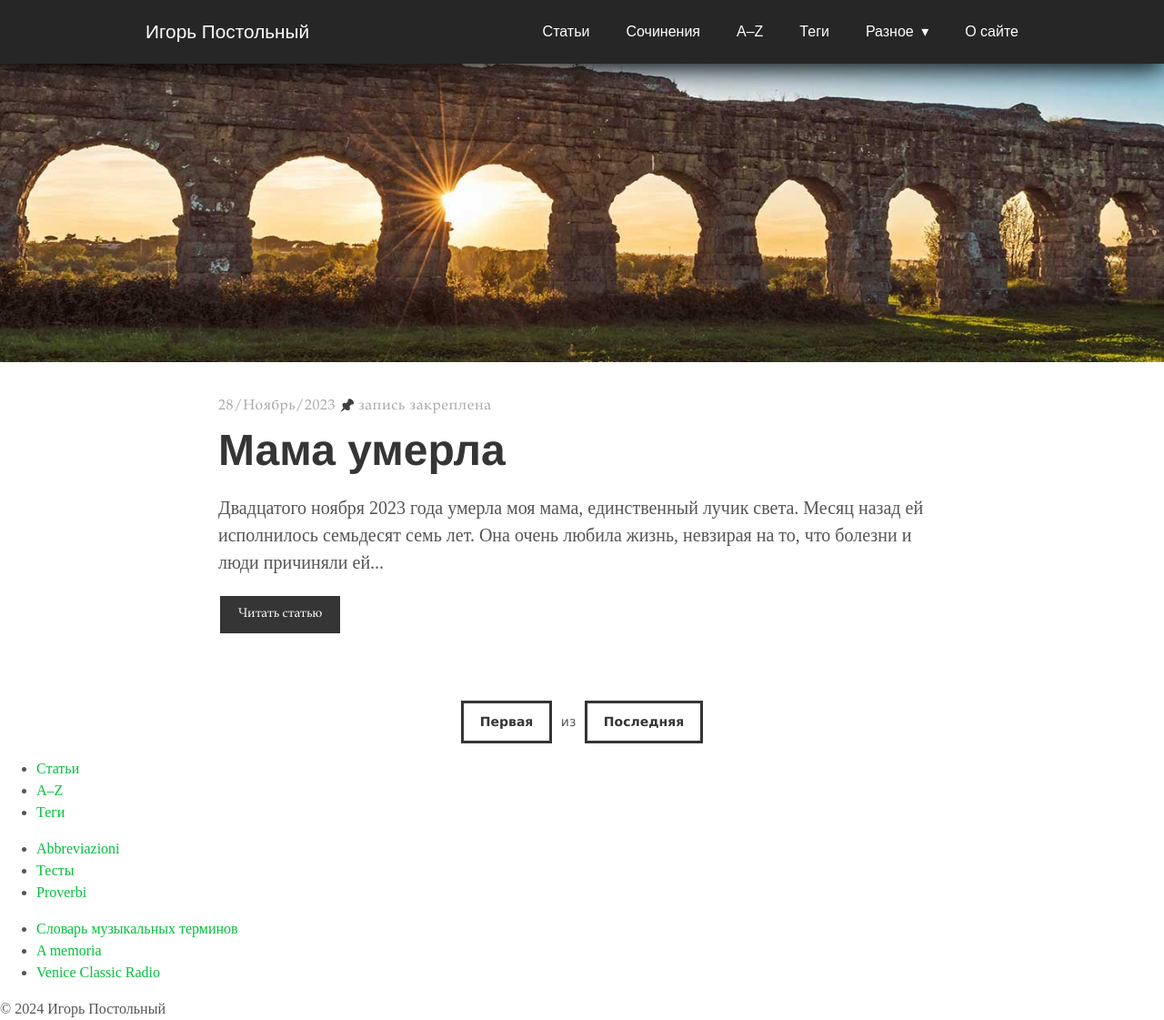
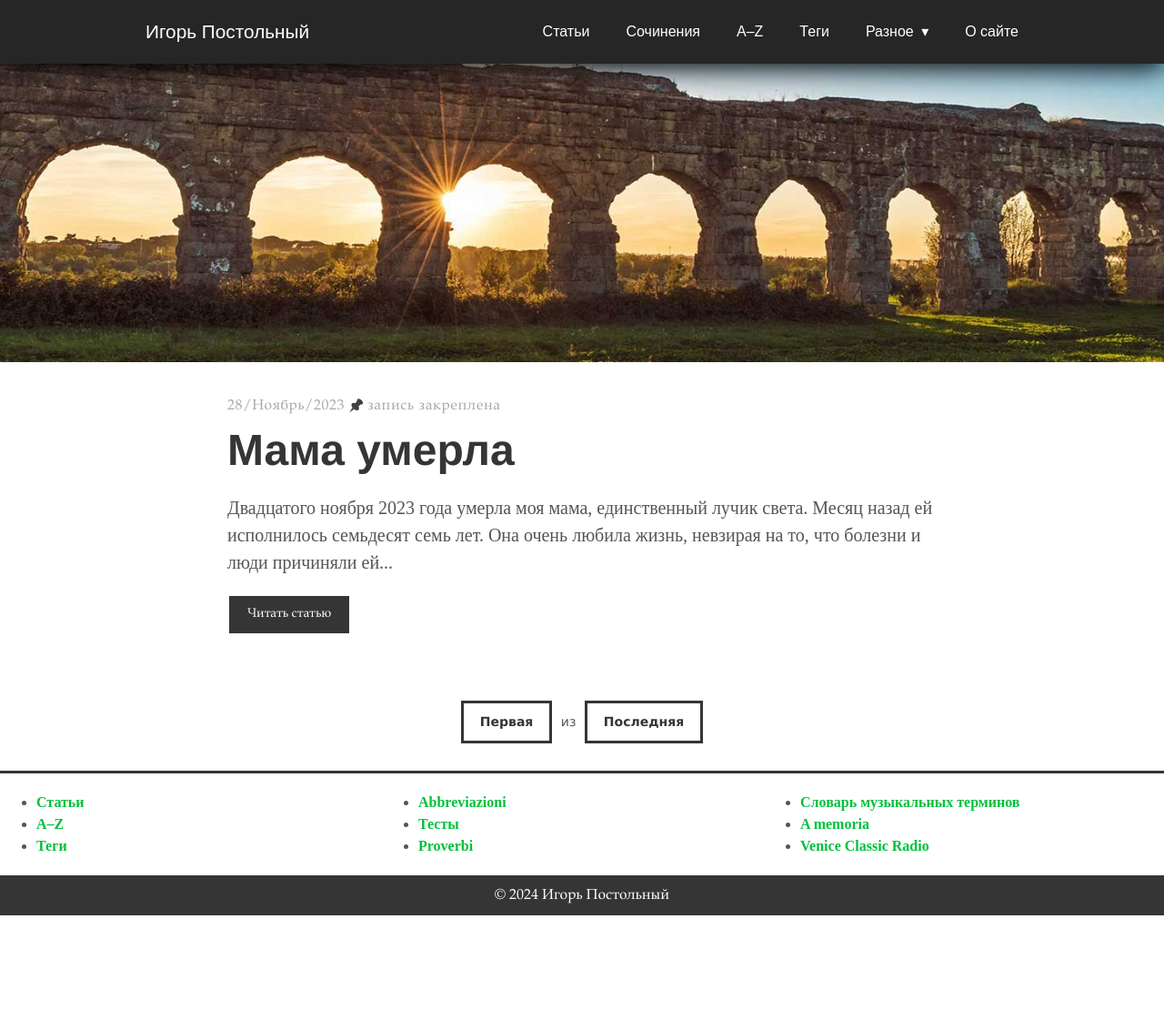
Before and after one commit to postolny/postolny.github.io, a Jekyll site: the page built from README.md, in a window 1280 px wide. Shown: the whole page at 91% size. Built offline with Jekyll 4.4.1, drawn with Linux system fonts in a browser that asks for light colours; our own code applies the rules of GitHub Pages for plain Markdown files; after the commit the page ends 1006 px from its top, so only the background shows below that.

Commit message:
Add files via upload

```diff
--- a/_sass/tale/_base.scss
+++ b/_sass/tale/_base.scss
@@ -55,6 +55,10 @@ main {
     }
   }
 
+  ul {
+    padding: 0 30px;
+  }
+
   ul li {
     a {
       font-weight: 600;
@@ -88,6 +92,32 @@ main {
     &:hover,
     &:focus {
       color: $hover-color;
+    }
+  }
+  table td a {
+    font-weight: 600;
+    transition: color 0.2s linear;
+
+    &:hover,
+    &:focus {
+      color: $hover-color;
+    }
+  }
+}
+.footer-column {
+  ul {
+    margin: 0;
+    padding: 0 30px;
+  }
+  ul li {
+    a {
+      font-weight: 600;
+      transition: color 0.2s linear;
+
+      &:hover,
+      &:focus {
+        color: $hover-color;
+      }
     }
   }
 }
@@ -308,37 +338,6 @@ table {
   opacity: 0.5;
 }
 
-@media (max-width: 1050px) {
-  .input-search {
-    width: 100%;
-    float: none;
-  }
-}
-
-@media screen and (max-width: 768px) {
-  table {
-    thead {
-      display: none;
-    }
-    tr {
-      display: block;
-      border: 1px solid #e8e9eb;
-      margin-bottom: 1rem;
-    }
-    td {
-      display: block;
-      border: none;
-      padding: 7px;
-      border: 1px solid #ccc;
-      &:before {
-        content: attr(aria-label);
-        float: left;
-        font-weight: bold;
-      }
-    }
-  }
-}
-
 .center {
   text-align: center;
 }
@@ -469,9 +468,40 @@ a[href$=".zip"]:before {
 }
 
 @media screen and (max-width: 768px) {
+  table {
+    thead {
+      display: none;
+    }
+    tr {
+      display: block;
+      border: 1px solid #e8e9eb;
+      margin-bottom: 1rem;
+    }
+    td {
+      display: block;
+      border: none;
+      padding: 7px;
+      border: 1px solid #ccc;
+      &:before {
+        content: attr(aria-label);
+        float: left;
+        font-weight: bold;
+      }
+    }
+  }
   .overlay {
     .parent {
       padding: 0;
     }
   }
+  .footer-column {
+    ul {
+      padding: 0 20px;
+    }
+  }
+    main {
+    ul {
+      padding: 0 20px;
+    }
+  }
 }
--- a/_sass/tale/_layout.scss
+++ b/_sass/tale/_layout.scss
@@ -1,15 +1,14 @@
 .container {
   margin: 0 auto;
   max-width: 800px;
-  width: 90%;
+  padding: 0 10px;
 }
 
-main,
-footer {
+main {
   display: block;
   margin: 0 auto;
   max-width: 800px;
-  width: 90%;
+  padding: 0 10px;
 }
 
 .largo main,
@@ -240,14 +239,41 @@ nav {
   -o-transition: transform 0.3s ease 0s;
 }
 
-footer {
+.footer-container {
+  margin-left: -20px;
+  margin-top: 30px;
+  padding: 20px 10px;
+  border-top: 3px solid $default-shade;
+}
+
+.footer-inner {
+  display: flex;
+  justify-content: space-between;
+  align-items: flex-start;
+  flex-wrap: wrap;
+  padding-left: 20px;
+}
+
+.footer-column {
+  flex: 1;
+  margin-right: 20px;
+}
+
+.footer-copyright {
+  text-align: center;
+  padding: 10px;
+}
+
+.footer {
   font-family: $serif-secondary;
-  padding: 2rem 0;
-  text-align: center;
+  background-color: $default-shade;
+  color: $white;
+}
 
-  span {
-    color: $default-color;
-    font-size: 0.8rem;
+@media (max-width: 768px) {
+  .footer-inner {
+    flex-direction: column;
+    align-items: flex-start;
   }
 }
 
```
